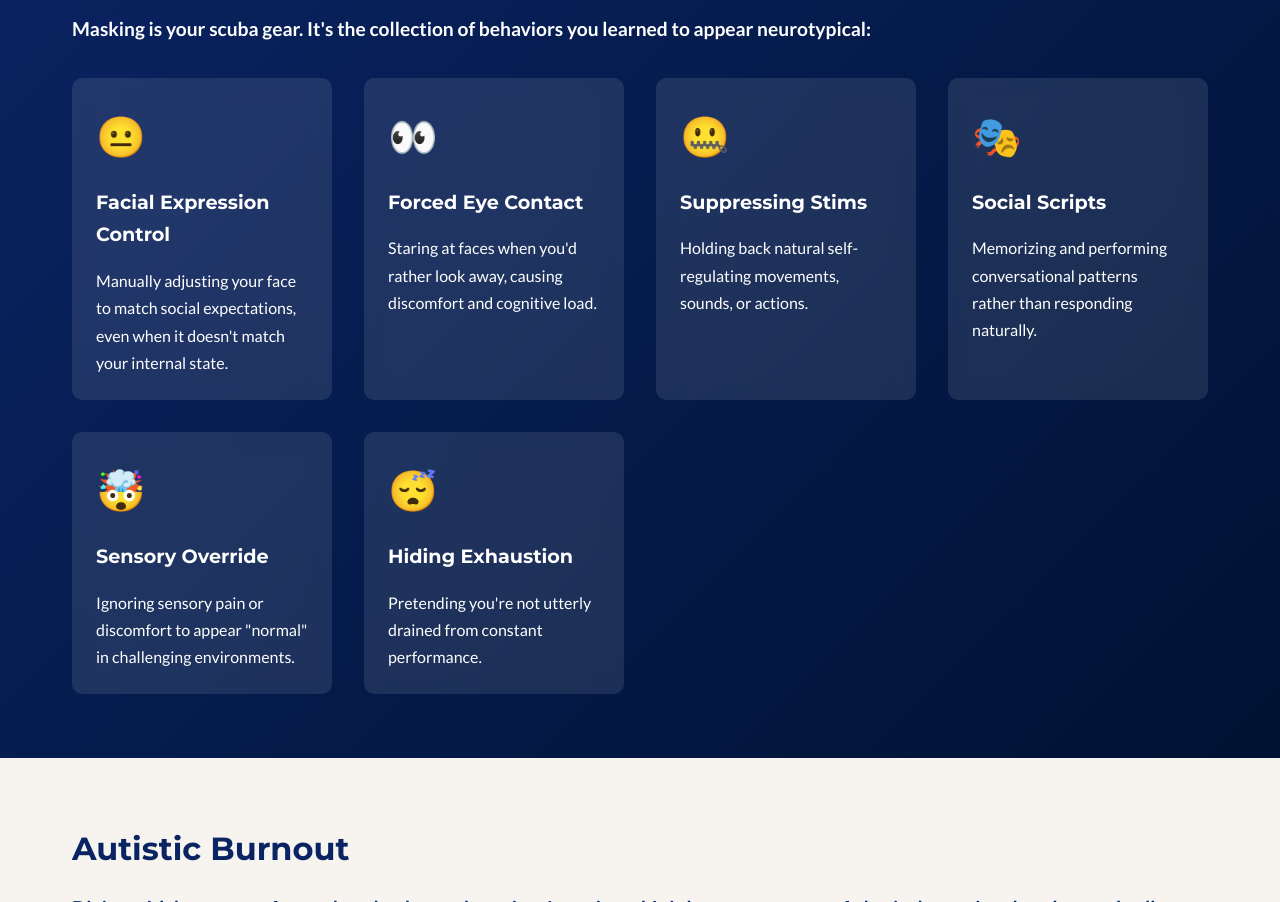
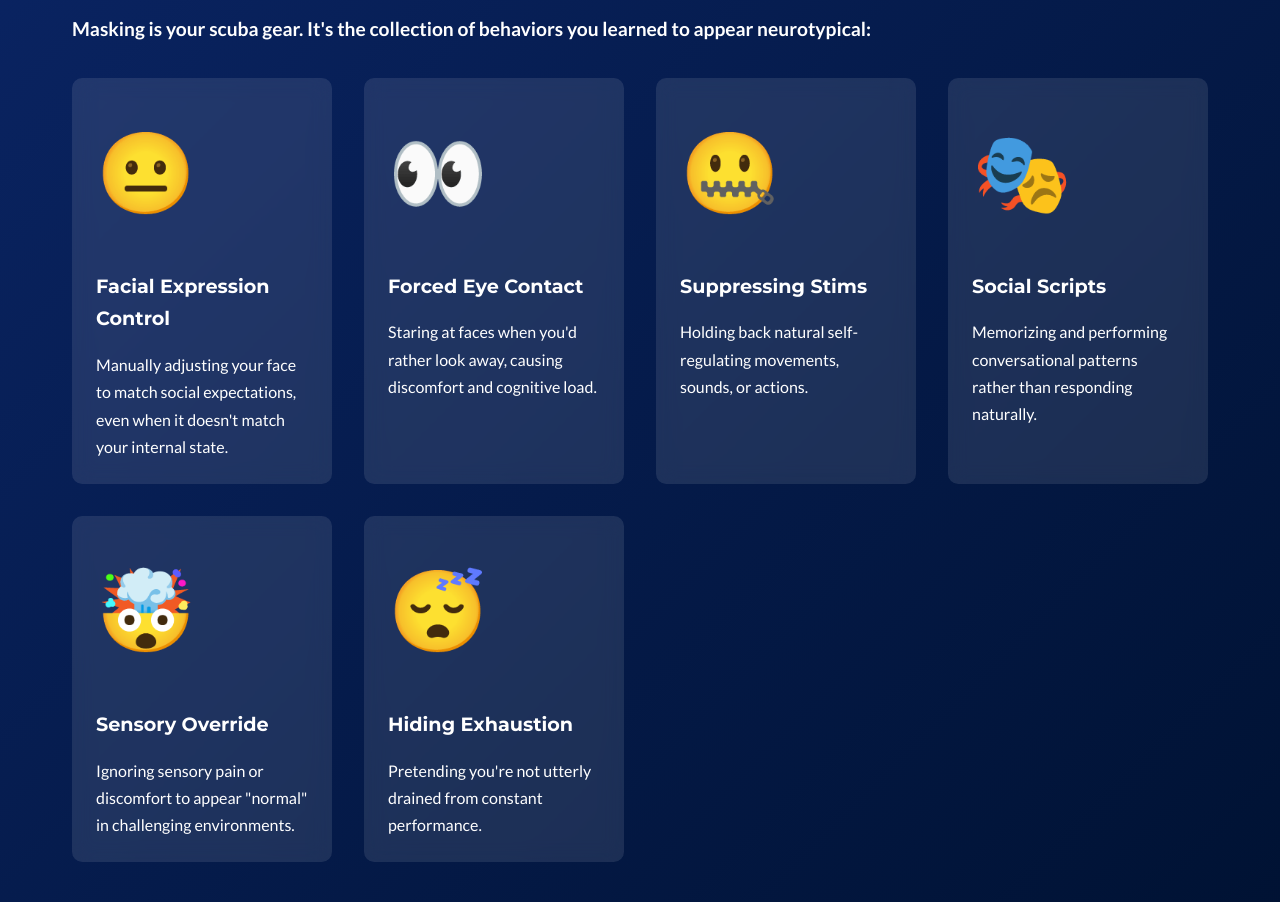
Before and after one commit to Akmurza/wdd231, a plain HTML site: page final/journey.html in a window 1280 px wide. Shown: the part 1059-1961 px from the top of the page. Drawn offline with Linux system fonts and the light colour scheme.

Commit message:
Final_proj

```diff
--- a/final/styles/main.css
+++ b/final/styles/main.css
@@ -112,7 +112,7 @@ header {
     border: none;
     color: var(--white);
     font-size: 1.8rem;
-    cursor: pointer;
+    cursor: url('/final/images/file_1.png') 50 50, pointer;
     padding: 0.5rem;
 }
 
@@ -152,7 +152,7 @@ nav a.active {
 .hero::before {
     content: '🐋';
     position: absolute;
-    font-size: 20rem;
+    font-size: 25rem;
     opacity: 0.1;
     top: 50%;
     left: 50%;
@@ -244,7 +244,7 @@ nav a.active {
     color: var(--abyssal-blue);
 }
 
-/* ===== PATHWAYS GRID ===== */
+/* ===== PATHWAY'S GRID ===== */
 .pathways-section {
     padding: 4rem 0;
     background: var(--cream);
@@ -298,7 +298,7 @@ nav a.active {
     border-left: 5px solid var(--warm-amber);
 }
 
-/* ===== DARK SECTION ===== */
+/* ================= DARK SEC ======================== */
 .dark-section {
     background: linear-gradient(135deg, var(--abyssal-blue) 0%, #001233 100%);
     color: var(--white);
@@ -326,9 +326,9 @@ nav a.active {
 }
 
 .masking-item .icon {
-    font-size: 2.5rem;
+    font-size: 5rem;
     display: block;
-    margin-bottom: 1rem;
+    margin-bottom: 2rem;
 }
 
 /* ===== BURNOUT WARNING ===== */
```
Also changed, not shown: final/images/file_1.png (added).
